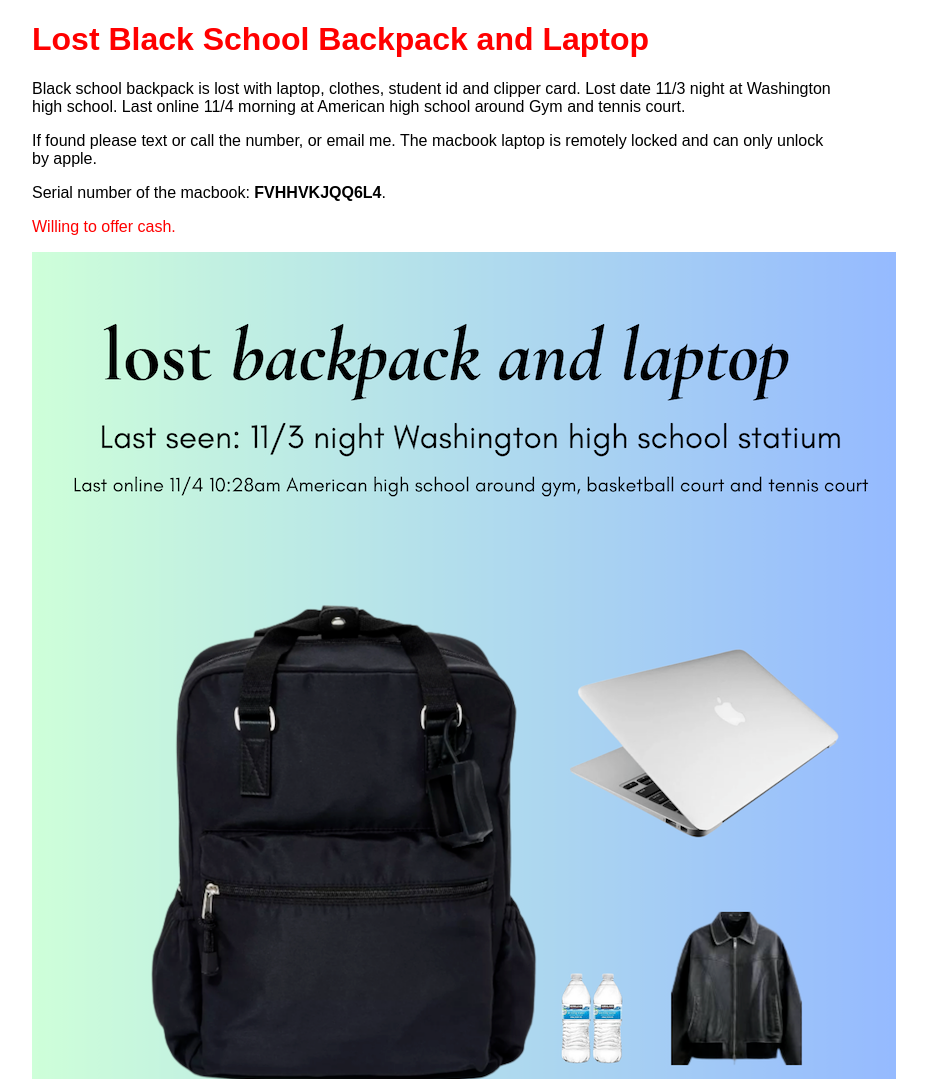
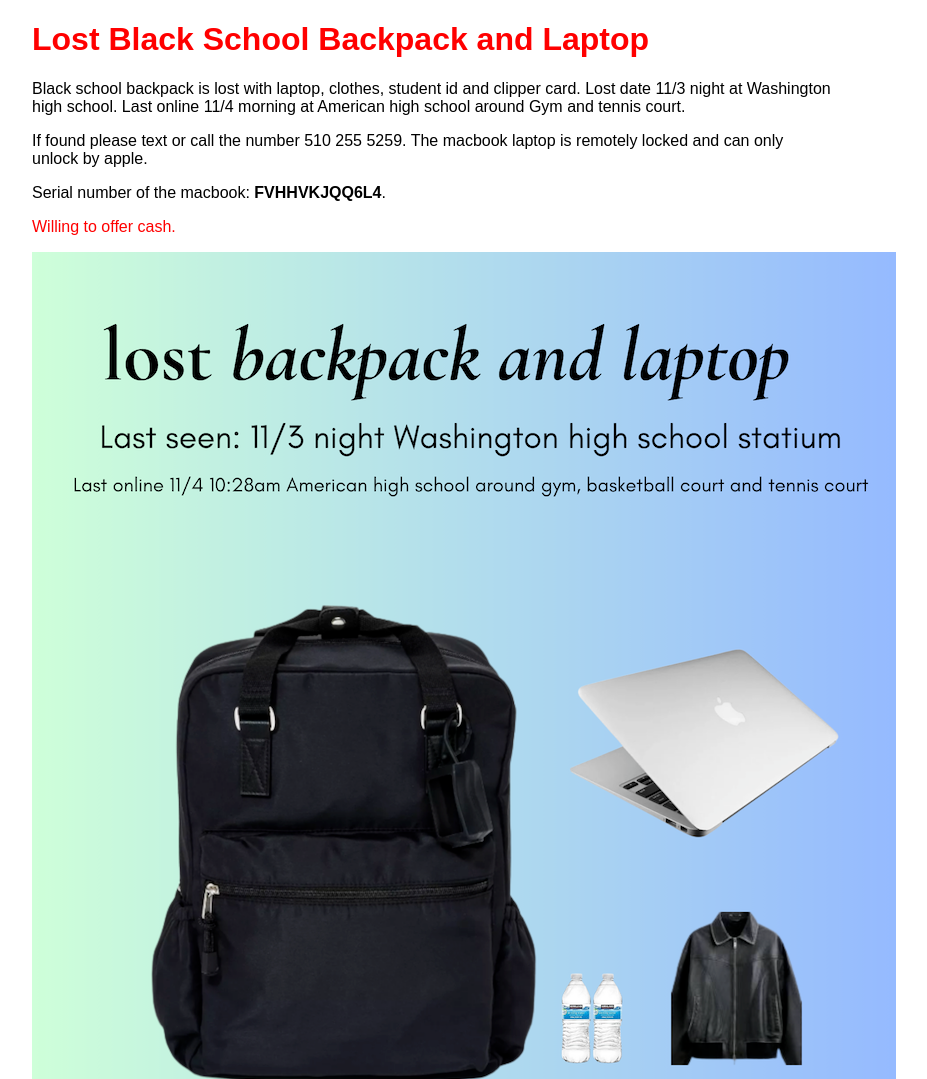
Before and after one commit to radiomusicians/radiomusicians.github.io, a plain HTML site: page index.html in a window 1280 px wide. Shown: the top 1079 px of the page, without its empty margins (208-1135 px from the left). Drawn offline with Linux system fonts and the light colour scheme.

Commit message:
Update index.html

```diff
--- a/index.html
+++ b/index.html
@@ -27,7 +27,7 @@
       Last online 11/4 morning at American high school around Gym and tennis court.
     </p>
     <p>
-      If found please text or call the number, or email me. The macbook laptop is remotely locked and can only unlock by apple.
+      If found please text or call the number 510 255 5259. The macbook laptop is remotely locked and can only unlock by apple.
     </p>
     <p>
       Serial number of the macbook: <strong>FVHHVKJQQ6L4</strong>.
```
